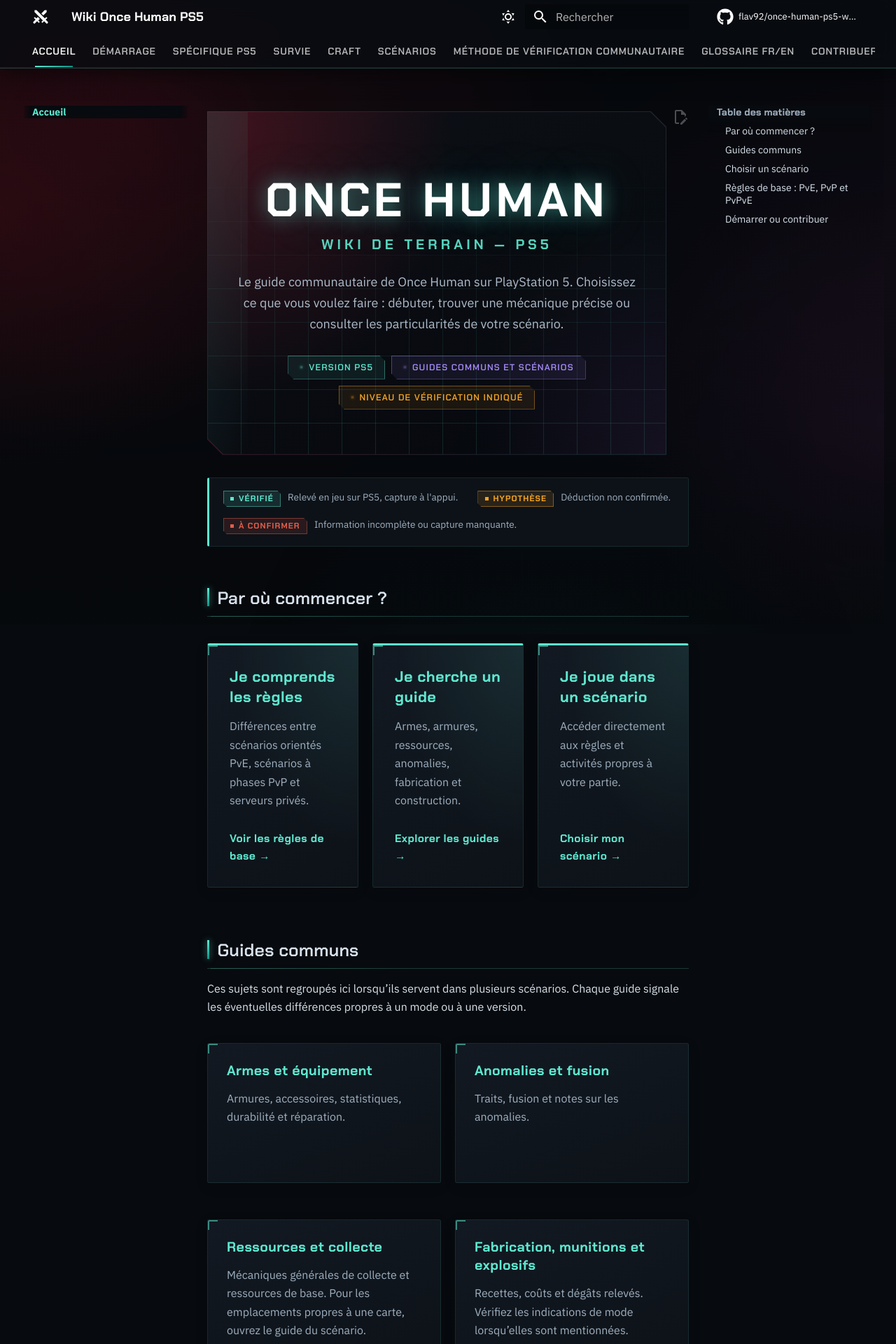
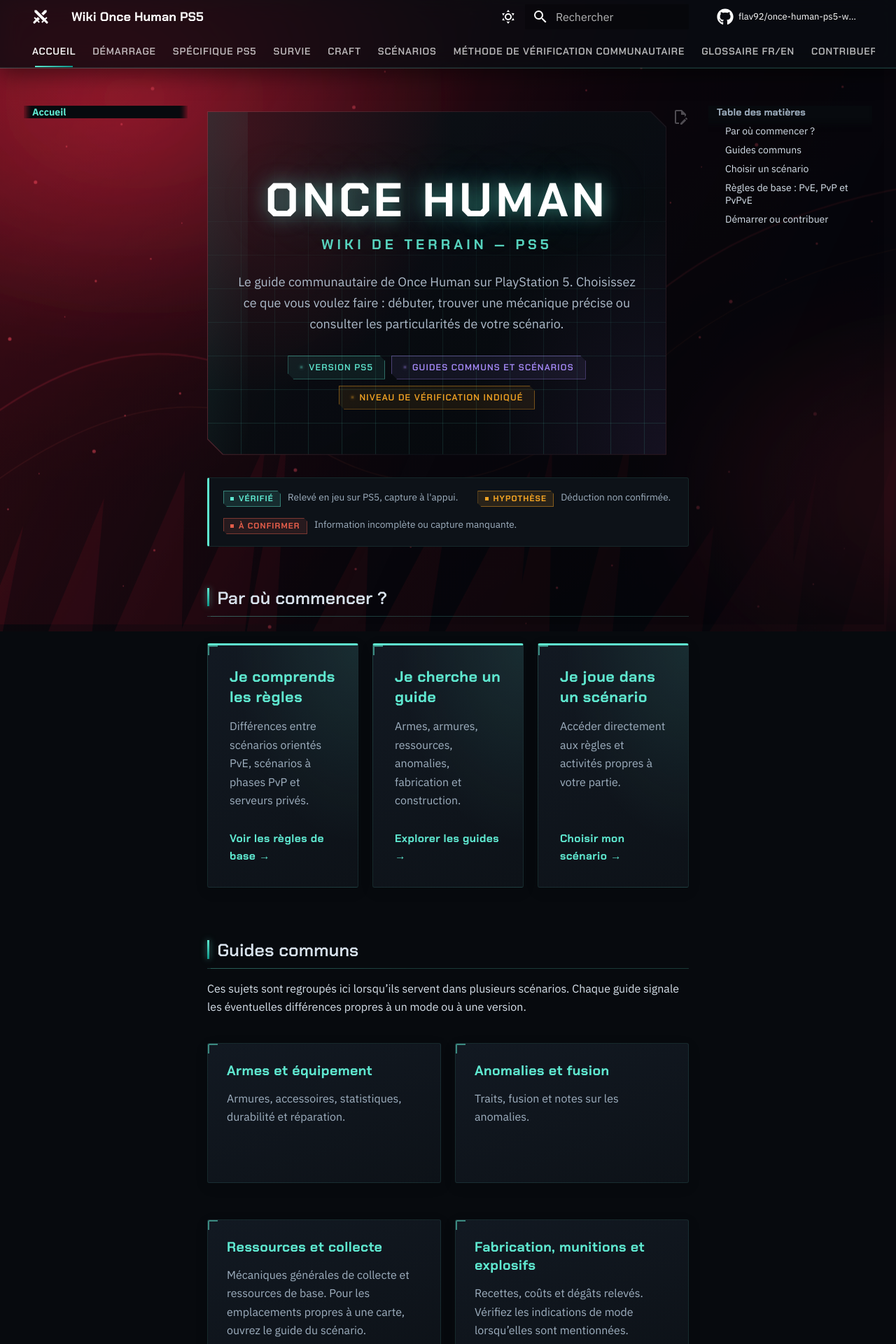
Before and after one commit to flav92/once-human-ps5-wiki, an MkDocs documentation site: the page built from docs/index.md, in a window 1280 px wide. Shown: the top 1920 px of the page at 70% size. Built offline with MkDocs 1.6.1 and Material for MkDocs 9.7.7, drawn with Linux system fonts in a browser that asks for light colours; comment, search, counter and statistics services are not loaded.

Commit message:
Add rotating illustrated world backgrounds

```diff
--- a/docs/stylesheets/extra.css
+++ b/docs/stylesheets/extra.css
@@ -1089,3 +1089,62 @@
     transform: none !important;
   }
 }
+
+
+/* ------------------------------------------------------------
+   21. Quatre univers d'ambiance : fonds illustrés + transition
+   ------------------------------------------------------------ */
+:root {
+  --oh-world-accent: #ff4058;
+  --oh-world-glow: rgba(255, 40, 68, .22);
+}
+body::before {
+  background-image:
+    linear-gradient(115deg, rgba(4, 7, 11, .08) 0%, rgba(4, 7, 11, .52) 58%, rgba(4, 7, 11, .72) 100%),
+    url("../images/world-red.svg");
+  background-size: cover, cover;
+  background-position: center, center;
+  opacity: .92;
+  mask-image: none;
+  animation: oh-world-pan 32s ease-in-out infinite alternate;
+  transition: background-image 1.8s ease-in-out, opacity 1.8s ease-in-out;
+}
+body::after {
+  background:
+    linear-gradient(115deg, var(--oh-world-glow), transparent 55%, rgba(3, 6, 10, .42)),
+    radial-gradient(ellipse at 10% 0%, var(--oh-world-glow), transparent 55%);
+  opacity: .7;
+  transition: background 1.8s ease-in-out, opacity 1.8s ease-in-out;
+}
+body[data-oh-world="red"] { --oh-world-accent:#ff4058; --oh-world-glow:rgba(255,40,68,.20); }
+body[data-oh-world="green"] { --oh-world-accent:#42f5a1; --oh-world-glow:rgba(28,235,133,.20); }
+body[data-oh-world="violet"] { --oh-world-accent:#b38aff; --oh-world-glow:rgba(147,83,255,.22); }
+body[data-oh-world="amber"] { --oh-world-accent:#ffc45c; --oh-world-glow:rgba(255,177,52,.20); }
+body[data-oh-world="green"]::before {
+  background-image: linear-gradient(115deg, rgba(4,7,11,.08), rgba(4,7,11,.52) 58%, rgba(4,7,11,.72)), url("../images/world-green.svg");
+}
+body[data-oh-world="violet"]::before {
+  background-image: linear-gradient(115deg, rgba(4,7,11,.08), rgba(4,7,11,.52) 58%, rgba(4,7,11,.72)), url("../images/world-violet.svg");
+}
+body[data-oh-world="amber"]::before {
+  background-image: linear-gradient(115deg, rgba(4,7,11,.08), rgba(4,7,11,.52) 58%, rgba(4,7,11,.72)), url("../images/world-amber.svg");
+}
+.md-typeset a, .md-typeset h2::after, .md-typeset .oh-card:hover {
+  transition: color .8s ease, border-color .8s ease, box-shadow .8s ease, transform .3s ease;
+}
+.md-typeset a { color: var(--oh-world-accent); }
+.md-typeset .oh-card:hover {
+  border-color: color-mix(in srgb, var(--oh-world-accent) 70%, transparent);
+  box-shadow: 0 12px 38px var(--oh-world-glow);
+}
+.md-typeset .oh-hero {
+  background: linear-gradient(115deg, color-mix(in srgb, var(--oh-world-accent) 72%, #101820) 0%, rgba(15,20,28,.92) 48%, color-mix(in srgb, var(--oh-world-accent) 35%, #0b1119) 100%);
+  background-size: 200% 200%;
+}
+@keyframes oh-world-pan {
+  from { background-position: center, 0% 0%; transform: scale(1); }
+  to { background-position: center, 100% 100%; transform: scale(1.045); }
+}
+@media (prefers-reduced-motion: reduce) {
+  body::before { animation: none !important; }
+}
```
